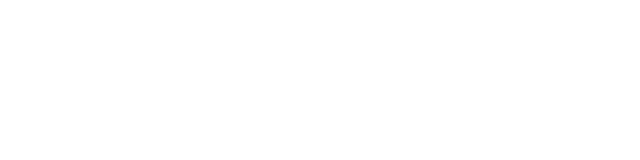
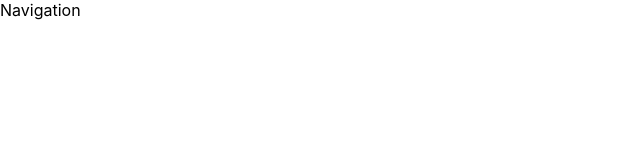
Before and after one commit to Felix-Barosio/Portfolio, a React (Create React App) app: page / in a window 1280 px wide. Shown: the top 160 px of the page, without its empty margins (0-640 px from the left). Built offline with nearby package versions, Linux system fonts and the light colour scheme.

Commit message:
Added navigation import to file

```diff
--- a/src/App.js
+++ b/src/App.js
@@ -1,9 +1,10 @@
 import React from 'react';
+import Navigation from './components/Navigation/Navigation';
 
 const App = () => {
   return (
     <div>
-
+      <Navigation />
     </div>
   );
 }
```
